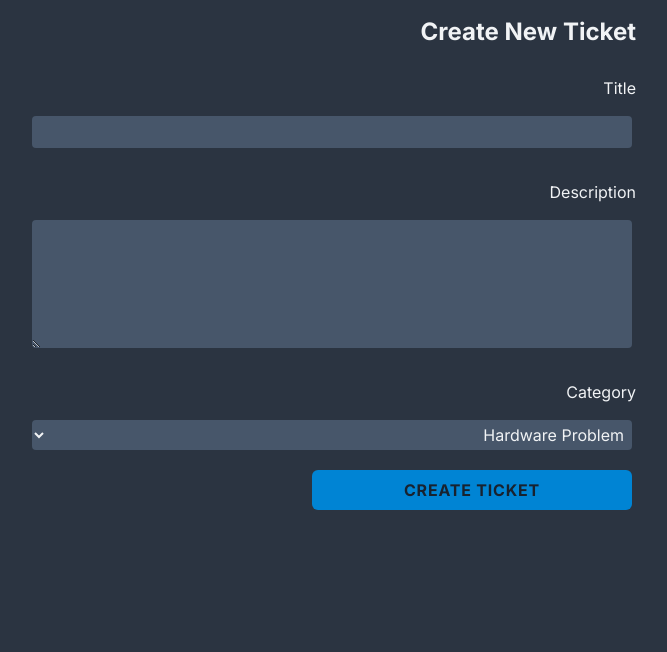
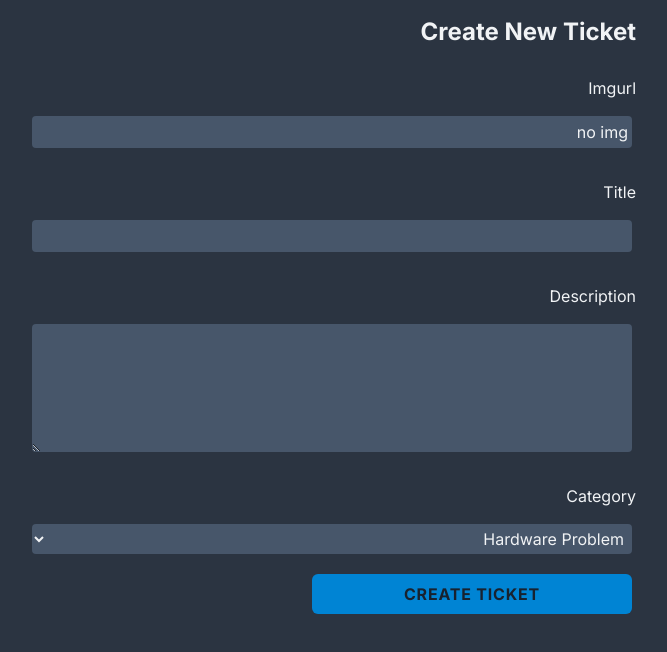
Before and after one commit to homayunmmdy/Magnitify, a Next.js app: page /admin/post/new in a window 1280 px wide. Shown: the top 652 px of the page, without its empty margins (308-975 px from the left). Built offline with nearby package versions, Linux system fonts and the light colour scheme.

Commit message:
edit section

```diff
--- a/app/models/Ticket.js
+++ b/app/models/Ticket.js
@@ -6,6 +6,7 @@ mongoose.Promise = global.Promise;
 const ticketSchema = new Schema(
   {
     title: String,
+    imgurl:String,
     description: String,
     category: String,
     body: String,
--- a/app/ui/home/EditTicketForm.jsx
+++ b/app/ui/home/EditTicketForm.jsx
@@ -12,14 +12,15 @@ const EditTicketForm = ({ ticket }) => {
     progress: 0,
     status: "not started",
     category: "Hardware Problem",
+    imgurl : "no img"
   };
 
   if (EDITMODE) {
     startingTicketData["title"] = ticket.title;
     startingTicketData["description"] = ticket.description;
-    startingTicketData["progress"] = ticket.progress;
-    startingTicketData["status"] = ticket.status;
-    startingTicketData["category"] = ticket.category;
+    startingTicketData["imgurl"] = ticket.imgurl;
+
+
   }
 
   const [formData, setFormData] = useState(startingTicketData);
@@ -79,6 +80,15 @@ const EditTicketForm = ({ ticket }) => {
         className="flex flex-col gap-3 w-1/2"
       >
         <h3>{EDITMODE ? "Update Your Ticket" : "Create New Ticket"}</h3>
+        <label>Imgurl</label>
+        <input
+          id="imgurl"
+          name="imgurl"
+          type="text"
+          onChange={handleChange}
+          required={true}
+          value={formData.imgurl}
+        />
         <label>Title</label>
         <input
           id="title"
--- a/app/ui/home/TicketCard.jsx
+++ b/app/ui/home/TicketCard.jsx
@@ -22,6 +22,7 @@ const TicketCard = ({ ticket }) => {
   return (
     <div className="flex flex-col hover:bg-card-hover bg-card rounded-md shadow-lg p-3 m-2">
       <Link href={`/Tickets/${ticket._id}`} style={{ display: "contents" }}>
+        <img src={ticket.imgurl} alt={ticket.title} />
         <h4 className="mb-1">{ticket.title}</h4>
         <hr className="h-px  border-0 bg-page mb-2 "></hr>
         <p className="whitespace-pre-wrap">{ticket.description}</p>
```
